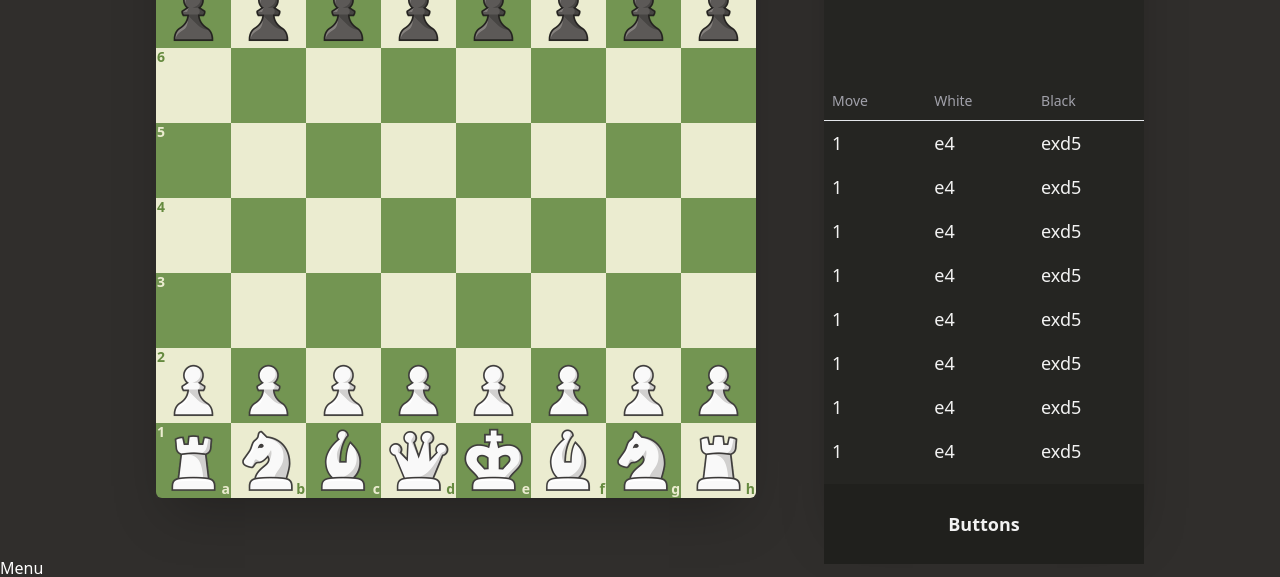
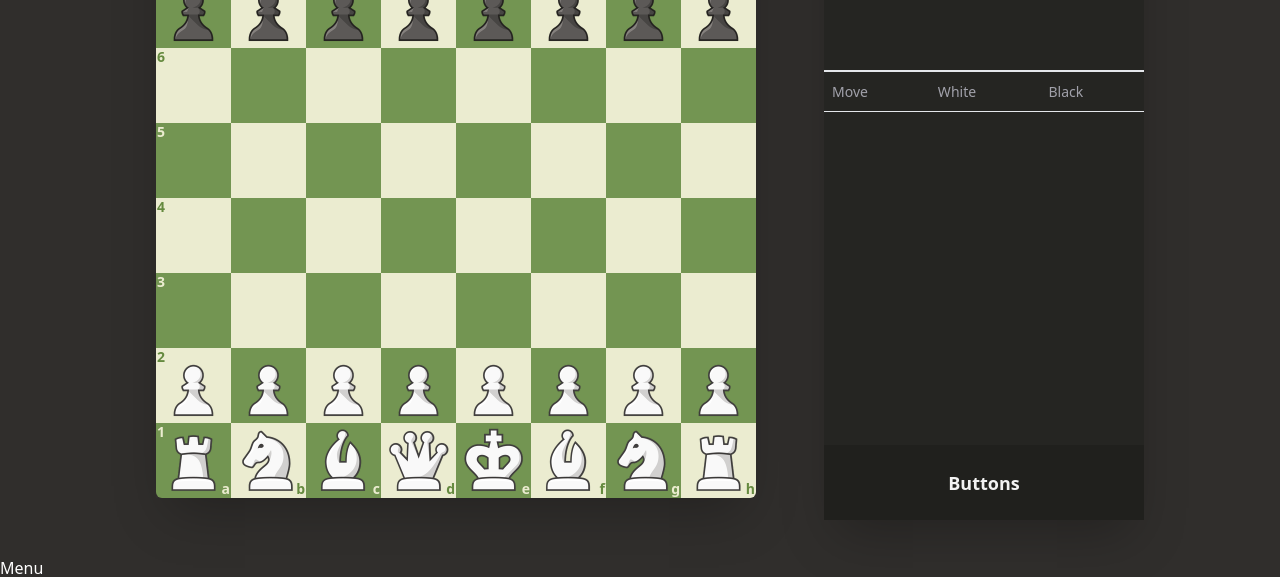
Before and after one commit to Amaan-Kazi/Chess, a Next.js app in the folder frontend/: page /pass-and-play in a window 1280 px wide. Shown: the part 220-797 px from the top of the page. Built offline with nearby package versions, Linux system fonts and the light colour scheme; a web font is replaced by a local one.

Commit message:
Move Notations Display

```diff
--- a/frontend/src/app/pass-and-play/page.tsx
+++ b/frontend/src/app/pass-and-play/page.tsx
@@ -1,5 +1,5 @@
 "use client"
-import { useState, useEffect } from "react";
+import { useState, useEffect, useRef } from "react";
 import "../../../public/fonts.css"
 
 import { Button } from "@/components/ui/button"
@@ -23,6 +23,16 @@ export default function PassAndPlay() {
   const [showPromotionModal, setShowPromotionModal] = useState(false);
   const [promotionTarget, setPromotionTarget] = useState<number[] | null>(null);
   const [dialogClosed, setDialogClosed] = useState(false);
+  const tableRef = useRef<HTMLDivElement>(null);
+
+  useEffect(() => {
+    if (tableRef.current) {
+      // Scroll to the bottom after each move
+      tableRef.current.scrollTop = tableRef.current.scrollHeight;
+      console.log(tableRef.current.scrollTop)
+      console.log(tableRef.current.scrollHeight)
+    }
+  }, [version]);
 
   useEffect(() => {
     if (typeof window !== "undefined") {
@@ -97,7 +107,7 @@ export default function PassAndPlay() {
           <CardContent className="h-full p-0 w-full">
             <div className="h-[25%] w-full text-foreground">Chart</div>
             {/* Limit algebraic notation to 25% if chat box below */}
-            <div className="max-h-[62.5%] text-foreground overflow-y-scroll">
+            <div ref={tableRef} className="h-[62.5%] text-foreground overflow-y-scroll border-t-2">
               <Table>
                 <TableHeader>
                   <TableRow>
@@ -108,111 +118,26 @@ export default function PassAndPlay() {
                 </TableHeader>
 
                 <TableBody>
-                  <TableRow>
-                    <TableCell>1</TableCell>
-                    <TableCell>e4</TableCell>
-                    <TableCell>exd5</TableCell>
-                  </TableRow>
-                  <TableRow>
-                    <TableCell>1</TableCell>
-                    <TableCell>e4</TableCell>
-                    <TableCell>exd5</TableCell>
-                  </TableRow>
-                  <TableRow>
-                    <TableCell>1</TableCell>
-                    <TableCell>e4</TableCell>
-                    <TableCell>exd5</TableCell>
-                  </TableRow>
-                  <TableRow>
-                    <TableCell>1</TableCell>
-                    <TableCell>e4</TableCell>
-                    <TableCell>exd5</TableCell>
-                  </TableRow>
-                  <TableRow>
-                    <TableCell>1</TableCell>
-                    <TableCell>e4</TableCell>
-                    <TableCell>exd5</TableCell>
-                  </TableRow>
-                  <TableRow>
-                    <TableCell>1</TableCell>
-                    <TableCell>e4</TableCell>
-                    <TableCell>exd5</TableCell>
-                  </TableRow>
-                  <TableRow>
-                    <TableCell>1</TableCell>
-                    <TableCell>e4</TableCell>
-                    <TableCell>exd5</TableCell>
-                  </TableRow>
-                  <TableRow>
-                    <TableCell>1</TableCell>
-                    <TableCell>e4</TableCell>
-                    <TableCell>exd5</TableCell>
-                  </TableRow>
-                  <TableRow>
-                    <TableCell>1</TableCell>
-                    <TableCell>e4</TableCell>
-                    <TableCell>exd5</TableCell>
-                  </TableRow>
-                  <TableRow>
-                    <TableCell>1</TableCell>
-                    <TableCell>e4</TableCell>
-                    <TableCell>exd5</TableCell>
-                  </TableRow>
-                  <TableRow>
-                    <TableCell>1</TableCell>
-                    <TableCell>e4</TableCell>
-                    <TableCell>exd5</TableCell>
-                  </TableRow>
-                  <TableRow>
-                    <TableCell>1</TableCell>
-                    <TableCell>e4</TableCell>
-                    <TableCell>exd5</TableCell>
-                  </TableRow>
-                  <TableRow>
-                    <TableCell>1</TableCell>
-                    <TableCell>e4</TableCell>
-                    <TableCell>exd5</TableCell>
-                  </TableRow>
-                  <TableRow>
-                    <TableCell>1</TableCell>
-                    <TableCell>e4</TableCell>
-                    <TableCell>exd5</TableCell>
-                  </TableRow>
-                  <TableRow>
-                    <TableCell>1</TableCell>
-                    <TableCell>e4</TableCell>
-                    <TableCell>exd5</TableCell>
-                  </TableRow>
-                  <TableRow>
-                    <TableCell>1</TableCell>
-                    <TableCell>e4</TableCell>
-                    <TableCell>exd5</TableCell>
-                  </TableRow>
-                  <TableRow>
-                    <TableCell>1</TableCell>
-                    <TableCell>e4</TableCell>
-                    <TableCell>exd5</TableCell>
-                  </TableRow>
-                  <TableRow>
-                    <TableCell>1</TableCell>
-                    <TableCell>e4</TableCell>
-                    <TableCell>exd5</TableCell>
-                  </TableRow>
-                  <TableRow>
-                    <TableCell>1</TableCell>
-                    <TableCell>e4</TableCell>
-                    <TableCell>exd5</TableCell>
-                  </TableRow>
-                  <TableRow>
-                    <TableCell>1</TableCell>
-                    <TableCell>e4</TableCell>
-                    <TableCell>exd5</TableCell>
-                  </TableRow>
-                  <TableRow>
-                    <TableCell>1</TableCell>
-                    <TableCell>e4</TableCell>
-                    <TableCell>exd5</TableCell>
-                  </TableRow>
+                  {( () => {
+                    const moves: {white?: string, black?: string}[] = [];
+                    let whiteMove = true;
+
+                    game.moveNotations.map((notation, index) => {
+                      if (whiteMove) moves.push({white: notation});
+                      else           moves[moves.length - 1].black = notation;
+                      whiteMove = !whiteMove;
+                    })
+                    return (moves.map((obj, index) => {
+                      return (
+                        <TableRow key={`move-${index+1}`}>
+                          <TableCell>{index + 1}</TableCell>
+                          <TableCell>{obj.white}</TableCell>
+                          {obj.black && <TableCell>{obj.black}</TableCell>}
+                        </TableRow>
+                      );
+                    }))
+                  })()
+                  }
                 </TableBody>
               </Table>
             </div>
--- a/frontend/src/chess/game.ts
+++ b/frontend/src/chess/game.ts
@@ -3,6 +3,7 @@ import Board from "@/chess/board";
 export default class Game {
   board: Board;
   moves: Board[];
+  moveNotations: string[];
   selection: number[] | null;
   validMoves: number[][];
 
@@ -23,6 +24,7 @@ export default class Game {
   constructor(stockfish: Worker | null) {
     this.board = new Board(undefined, "rnbqkbnr/pppppppp/8/8/8/8/PPPPPPPP/RNBQKBNR w KQkq - 0 1");
     this.moves = [new Board(this.board)]; // stores copy of board instead of reference
+    this.moveNotations = [];
 
     this.selection = null;
     this.validMoves = [];
@@ -70,11 +72,12 @@ export default class Game {
         if (r === row && c === col) {
           const newBoard = new Board(this.board); // Make a copy
           const { moveStatus, moveNotation } = newBoard.move([this.selection!, [row, col], [metadata]]);
-          console.log(moveNotation);
 
           if (moveStatus !== "failed") {
             this.moves.push(new Board(this.board));
             this.board = newBoard;
+
+            this.moveNotations.push(moveNotation!);
 
             if (typeof window !== "undefined") {
               if      (moveStatus === "move")      this.moveAudio?.play();
@@ -96,8 +99,8 @@ export default class Game {
 
             if (this.stockfish)
             {
-              //console.clear();
-              //this.evaluatePosition();
+              console.clear();
+              this.evaluatePosition();
             }
           }
           else if (typeof window !== "undefined") this.illegalMoveAudio?.play();
```
